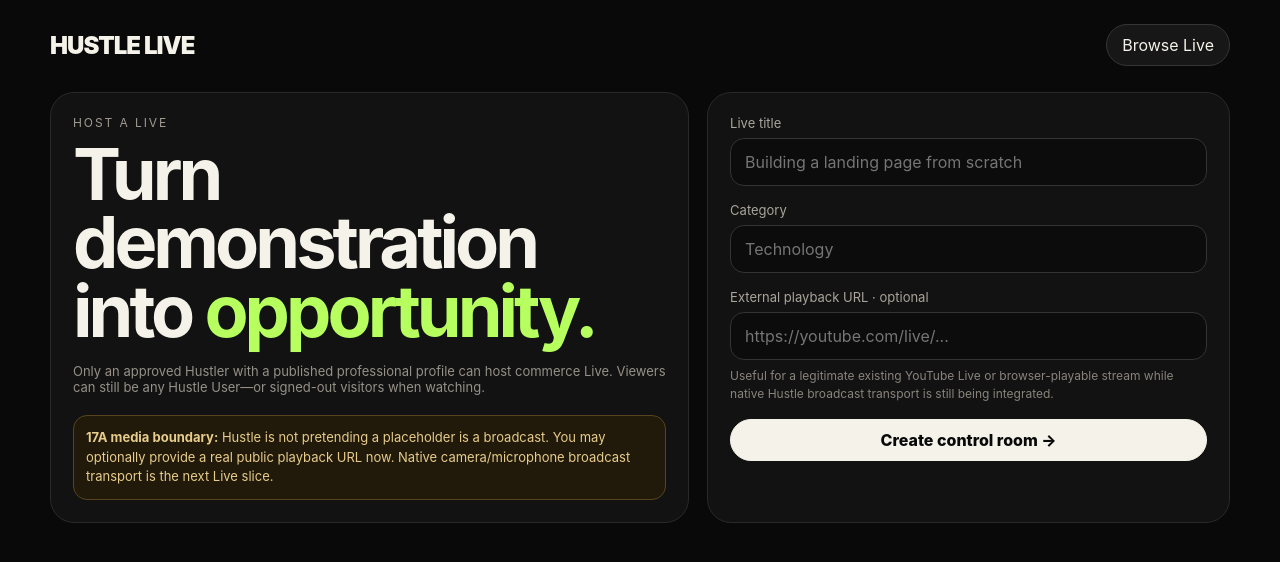
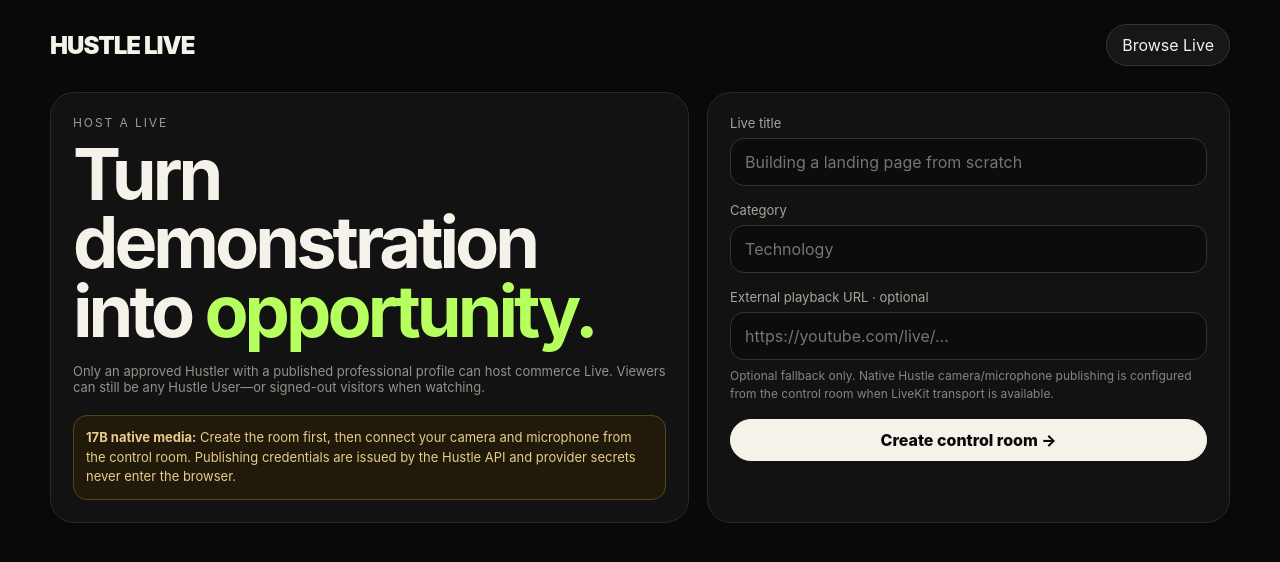
Before and after one commit to realxpen/hustle-economy-of-you, a Next.js app in the folder apps/web/: page /live/create in a window 1280 px wide. Shown: the top 562 px of the page. Built offline with nearby package versions, Linux system fonts and the light colour scheme; no server answers.

Commit message:
Update Live creation for native media transport

```diff
--- a/apps/web/app/live/create/page.tsx
+++ b/apps/web/app/live/create/page.tsx
@@ -42,7 +42,7 @@ export default function CreateLivePage() {
           <div className={styles.eyebrow}>HOST A LIVE</div>
           <h1 style={{fontSize:"clamp(42px,6vw,72px)",lineHeight:.95,letterSpacing:"-.055em",margin:"10px 0 18px"}}>Turn demonstration into <em style={{fontStyle:"normal",color:"#b6ff5f"}}>opportunity.</em></h1>
           <p className={styles.muted}>Only an approved Hustler with a published professional profile can host commerce Live. Viewers can still be any Hustle User—or signed-out visitors when watching.</p>
-          <div className={styles.transportNote} style={{marginTop:20}}><strong>17A media boundary:</strong> Hustle is not pretending a placeholder is a broadcast. You may optionally provide a real public playback URL now. Native camera/microphone broadcast transport is the next Live slice.</div>
+          <div className={styles.transportNote} style={{marginTop:20}}><strong>17B native media:</strong> Create the room first, then connect your camera and microphone from the control room. Publishing credentials are issued by the Hustle API and provider secrets never enter the browser.</div>
         </div>
 
         <section className={styles.panel}>
@@ -59,7 +59,7 @@ export default function CreateLivePage() {
             <div className={styles.field}>
               <label htmlFor="playback">External playback URL · optional</label>
               <input id="playback" type="url" value={playbackUrl} onChange={(event) => setPlaybackUrl(event.target.value)} placeholder="https://youtube.com/live/..." />
-              <span className={styles.hint}>Useful for a legitimate existing YouTube Live or browser-playable stream while native Hustle broadcast transport is still being integrated.</span>
+              <span className={styles.hint}>Optional fallback only. Native Hustle camera/microphone publishing is configured from the control room when LiveKit transport is available.</span>
             </div>
             <button className={`${styles.button} ${styles.primary}`} disabled={busy} type="submit">{busy ? "Creating…" : "Create control room →"}</button>
           </form>
```
